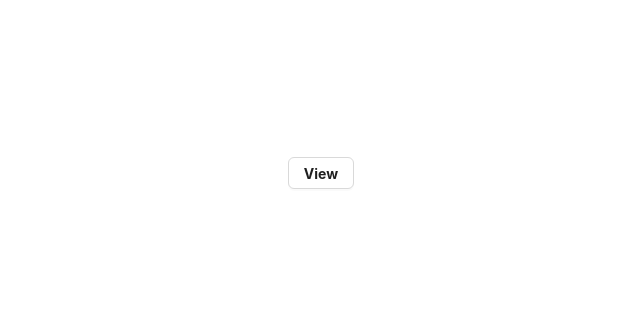
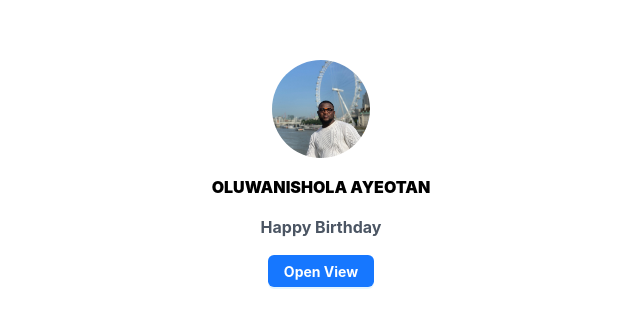
Before and after one commit to tjdibbs/birthday-template, a React (Vite) app: page / in a window 1280 px wide. Shown: the part 227-554 px from the top of the page, without its empty margins (319-959 px from the left). Built offline with nearby package versions, Linux system fonts and the light colour scheme.

Commit message:
fix content scroll and added content to first page

```diff
--- a/package.json
+++ b/package.json
@@ -4,7 +4,7 @@
   "version": "0.0.0",
   "type": "module",
   "scripts": {
-    "dev": "vite",
+    "dev": "vite --host",
     "build": "tsc && vite build",
     "lint": "eslint src --ext ts,tsx --report-unused-disable-directives --max-warnings 0",
     "preview": "vite preview"
--- a/src/App.tsx
+++ b/src/App.tsx
@@ -11,7 +11,7 @@ import "swiper/css/effect-cube";
 import "swiper/css/pagination";
 // import required modules
 import { Autoplay, Mousewheel, Navigation } from "swiper/modules";
-import { Button, Popover } from "antd";
+import { Avatar, Button, Popover } from "antd";
 import { UpIcon, UserTie } from "./assets/icons";
 import { AnimatePresence, motion } from "framer-motion";
 
@@ -83,21 +83,26 @@ function App() {
   }, [open]);
 
   return (
-    <div id="container" className="w-screen h-screen relative">
+    <div id="container" className="w-screen h-screen overflow-hidden relative">
       <AnimatePresence>
         {!open && (
           <motion.div
             exit={{ opacity: 0 }}
-            className="fixed bg-white left-0 h-screen w-screen top-0 z-[1000] grid place-items-center"
+            className="fixed bg-white left-0 h-screen w-screen top-0 z-[1000] grid place-items-center place-content-center gap-4"
           >
+            <Avatar size={100} src="/images/image1.jpg" />
+            <p className="text-black font-black">OLUWANISHOLA AYEOTAN </p>
+            <div className="text-gray-600 font-bold">Happy Birthday </div>
+
             <Button
-              className=" py-0 font-bold"
+              className=" py-0 font-bold "
+              type="primary"
               onClick={() => {
                 setOpen(true);
                 audioRef.current?.play();
               }}
             >
-              View
+              Open View
             </Button>
           </motion.div>
         )}
@@ -116,7 +121,7 @@ function App() {
         <Button
           shape="circle"
           size="large"
-          className="grid place-items-center fixed top-5 left-5  z-[100]"
+          className="grid place-items-center bg-transparent fixed top-1 left-5  z-[100]"
           icon={<UserTie color="white" />}
         />
       </Popover>
@@ -186,8 +191,8 @@ function App() {
           ></audio>
         </div>
 
-        <div className="z-50 max-w-[600px] mx-auto p-4 fixed top-0 left-1/2 -translate-x-1/2 h-screen w-screen flex-col flex">
-          <div className="text-xl sm:text-lg md:text-2xl text-center font-black mb-4">
+        <div className="z-50 no-scrollbar max-w-[600px] mx-auto p-4 fixed top-0 left-1/2 -translate-x-1/2 h-full overflow-auto w-screen flex-col flex">
+          <div className="text-xl sm:text-lg md:text-2xl text-center font-black mb-4 mt-2">
             Happy Birthday!
           </div>
 
@@ -211,20 +216,20 @@ function App() {
             // pagination={true}
             onAutoplayTimeLeft={onAutoplayTimeLeft}
             modules={[Autoplay, Mousewheel, Navigation]}
-            className="mySwiper  flex-1 flex-grow m-0"
+            className="mySwiper min-h-[70vh]  m-0"
           >
             {Array.from(new Array(8)).map((_, i) => {
               return (
                 <SwiperSlide
                   key={i}
-                  className=" h-full flex items-center justify-center "
+                  className=" flex h-full items-center justify-center "
                 >
                   <div
                     key={i}
-                    className="image-wrap  relative bg-white w-max max-w-full h-full border-[10px] rounded-3xl overflow-hidden border-solid"
+                    className="image-wrap h-full relative bg-white w-max max-w-full border-[10px] rounded-3xl overflow-hidden border-solid"
                   >
                     <img
-                      className="h-full w-auto object-cover"
+                      className="h-full max-w-full w-[600px] object-cover"
                       src={`/images/image${i + 1}.jpg`}
                     />
                   </div>
@@ -240,12 +245,12 @@ function App() {
             <Button
               icon={<UpIcon color="#fff" />}
               shape="circle"
-              className="next text-white grid place-items-center p-0"
+              className="next text-white bg-transparent grid place-items-center p-0"
             />
             <Button
               icon={<UpIcon color="#fff" className="rotate-180" />}
               shape="circle"
-              className="prev grid place-items-center p-0"
+              className="prev grid place-items-center bg-transparent p-0"
             />
             <div className="autoplay-progress relative h-10 w-10 flex items-center justify-center font-bold text-white">
               <svg viewBox="0 0 48 48" ref={progressCircle}>
--- a/src/index.css
+++ b/src/index.css
@@ -16,13 +16,27 @@
   -webkit-text-size-adjust: 100%;
 }
 
+* {
+  margin: 0;
+  padding: 0;
+  box-sizing: border-box;
+  outline: none;
+  border: none;
+}
+
 a {
   font-weight: 500;
   color: #646cff;
   text-decoration: inherit;
 }
+
 a:hover {
   color: #535bf2;
+}
+
+button {
+  background-color: transparent;
+  appearance: none;
 }
 
 button:hover {
@@ -31,6 +45,11 @@ button:hover {
 button:focus,
 button:focus-visible {
   outline: 4px auto -webkit-focus-ring-color;
+}
+
+.no-scrollbar::-webkit-scrollbar {
+  appearance: none;
+  width: 0;
 }
 
 .autoplay-progress svg {
--- a/tailwind.config.js
+++ b/tailwind.config.js
@@ -11,4 +11,7 @@ export default {
     },
   },
   plugins: [],
+  corePlugins: {
+    preflight: false
+  }
 };
```
